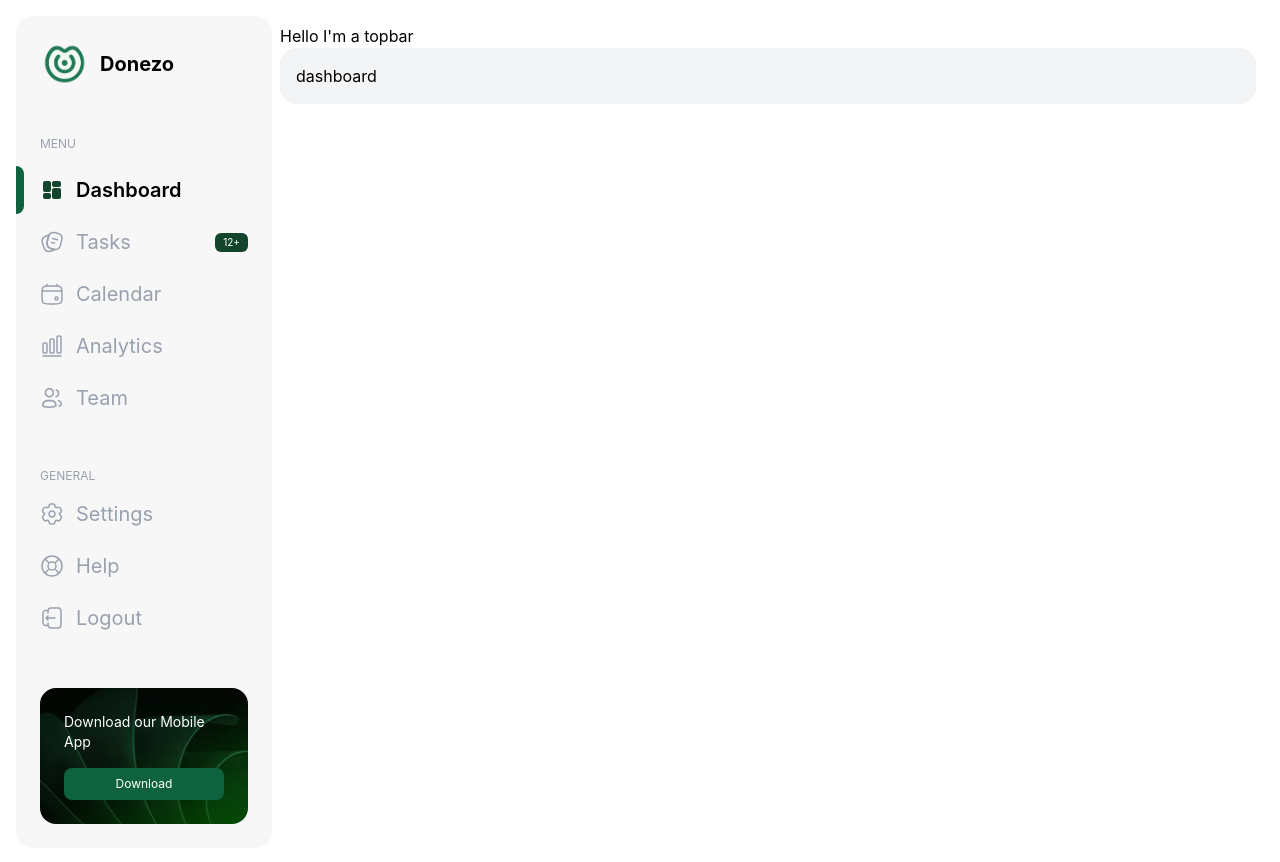
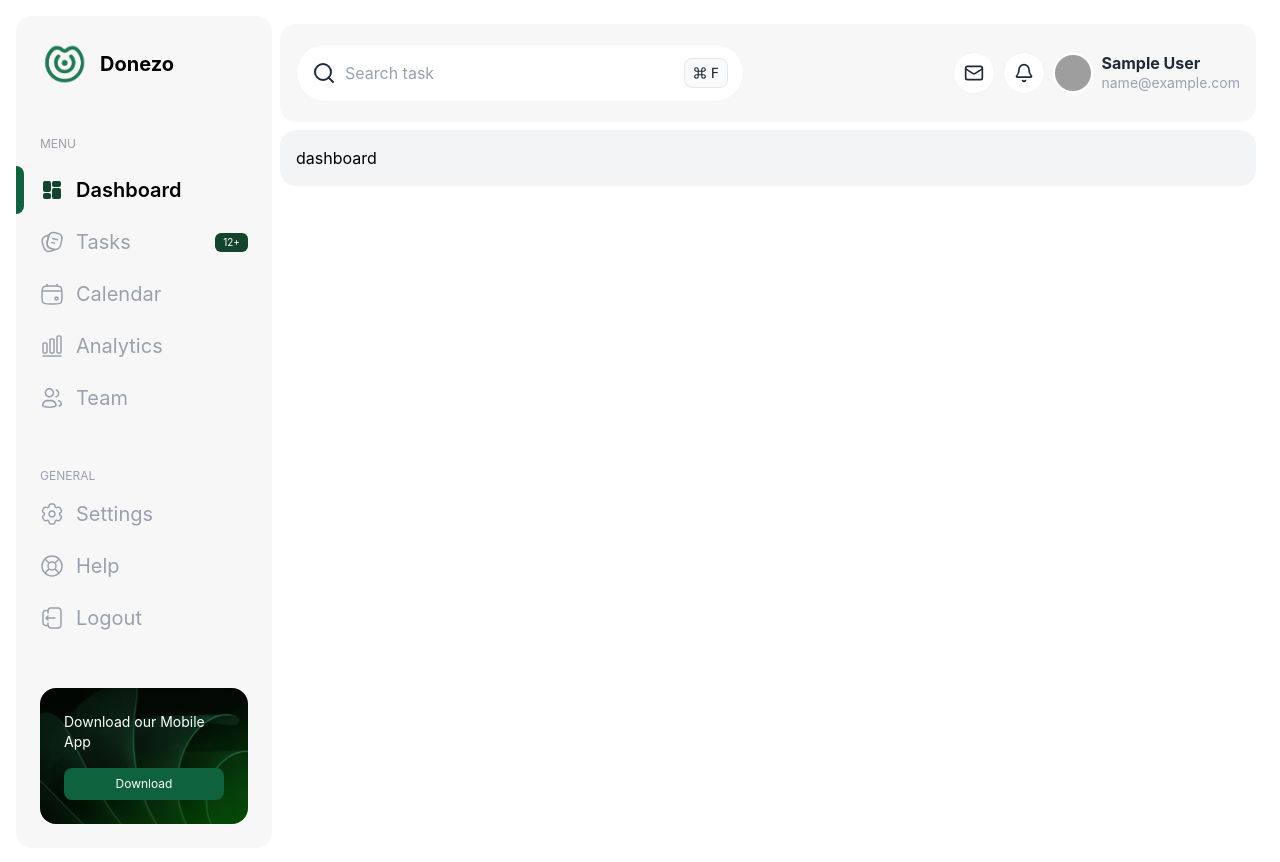
Before and after one commit to shantoopaul/dashboard-task, a React (Vite) app: page /dashboard in a window 1280 px wide. Built offline with nearby package versions, Linux system fonts and the light colour scheme; sample sign-in values are in the browser's storage; grey boxes are pictures that could not be loaded.

Commit message:
add: topbar

```diff
--- a/src/Components/SideNavbar.tsx
+++ b/src/Components/SideNavbar.tsx
@@ -1,5 +1,7 @@
 import { useState } from "react";
 import { Link } from "react-router";
+import { useNavigate } from "react-router-dom";
+import { useAuth } from "../Hooks/useAuth";
 // @ts-expect-error ts-ignore
 import DashboardIcon from "../assets/dashboard.svg?react";
 // @ts-expect-error ts-ignore
@@ -50,9 +52,17 @@ const generalMenuItems: MenuItemType[] = [
   { icon: "logout", label: "Logout", path: "/logout" },
 ];
 
-const MenuItem = ({ item }: { item: MenuItemType }) => {
+const MenuItem = ({
+  item,
+  onLogout,
+}: {
+  item: MenuItemType;
+  onLogout?: () => void;
+}) => {
   const Icon = icons[item.icon];
   const isActive = item.active;
+
+  const isLogout = item.label === "Logout";
 
   return (
     <li className="relative">
@@ -60,15 +70,27 @@ const MenuItem = ({ item }: { item: MenuItemType }) => {
         <span className="absolute -left-6 top-1/2 -translate-y-1/2 h-12 w-2 bg-green2 rounded-r-full" />
       )}
 
+      {isLogout ? (
+        <button
+          onClick={onLogout}
+          className="w-full flex items-center justify-between py-2 text-gray-400 hover:bg-gray-200"
+        >
+          <span className="flex items-center gap-3">
+            <Icon className="w-6 h-6 text-gray-400" />
+            <span className="text-xl">{item.label}</span>
+          </span>
+        </button>
+      ) : (
         <Link
           to={item.path}
-        className={`w-full flex items-center justify-between py-2 transition focus:outline-none focus:ring-2 focus:ring-offset-2 focus:ring-green2
+          className={`w-full flex items-center justify-between py-2
           ${isActive ? "font-semibold" : "text-gray-400 hover:bg-gray-200"}`}
-        aria-current={isActive ? "page" : undefined}
         >
-        <span className="flex items-center justify-center gap-3">
+          <span className="flex items-center gap-3">
             <Icon
-            className={`w-6 h-6 ${isActive ? "text-green3" : "text-gray-400"}`}
+              className={`w-6 h-6 ${
+                isActive ? "text-green3" : "text-gray-400"
+              }`}
             />
             <span className="text-xl">{item.label}</span>
           </span>
@@ -79,12 +101,20 @@ const MenuItem = ({ item }: { item: MenuItemType }) => {
             </span>
           )}
         </Link>
+      )}
     </li>
   );
 };
 
 const Sidebar = () => {
   const [isOpen, setIsOpen] = useState(false);
+  const { logout } = useAuth();
+  const navigate = useNavigate();
+
+  const handleLogout = () => {
+    logout();
+    navigate("/");
+  };
 
   return (
     <>
@@ -126,12 +156,15 @@ const Sidebar = () => {
           <p className="text-xs text-gray-400 uppercase">General</p>
           <ul className="mt-2 space-y-2">
             {generalMenuItems.map((item) => (
-              <MenuItem key={item.label} item={item} />
+              <MenuItem
+                key={item.label}
+                item={item}
+                onLogout={item.label === "Logout" ? handleLogout : undefined}
+              />
             ))}
           </ul>
         </nav>
 
-        {/* Ad Box */}
         <div
           className="bg-[url('/mobileAdBg.png')] bg-cover bg-center rounded-2xl p-6 text-white"
           role="complementary"
--- a/src/Components/Topbar.tsx
+++ b/src/Components/Topbar.tsx
@@ -1,9 +1,50 @@
+import { Search, Bell, Mail, Command } from "lucide-react";
+import { useAuth } from "../Hooks/useAuth";
+
 const Topbar = () => {
+  const { user } = useAuth();
+
   return (
-    <>
-      <h2>Hello I'm a topbar</h2>
-    </>
+    <header className="flex items-center justify-between w-full mb-2 rounded-2xl  bg-bg-gray px-4 py-5 ">
+      <div className="relative w-full max-w-md group">
+        <div className="absolute inset-y-0 left-4 flex items-center pointer-events-none">
+          <Search className="h-6 w-6 text-gray-800 group-focus-within:text-green2 transition-colors" />
+        </div>
+        <input
+          type="text"
+          placeholder="Search task"
+          className="block w-full pl-12 pr-12 py-4 bg-white border border-gray-100 rounded-full placeholder-gray-400 focus:outline-none focus:ring-2 focus:ring-green2/10 focus:border-green2 transition-all"
+        />
+        <div className="absolute inset-y-0 right-4 flex items-center">
+          <kbd className="hidden sm:flex items-center gap-1 px-2 py-1 text-sm font-medium text-gray-800 bg-gray-50 border border-gray-200 rounded-lg">
+            <Command size={14} /> F
+          </kbd>
+        </div>
+      </div>
+
+      <div className="flex items-center gap-2">
+        <button className="p-2.5 bg-white border border-gray-100 rounded-full text-gray-800 hover:bg-gray-50 transition-colors relative">
+          <Mail size={20} />
+        </button>
+        <button className="p-2.5 bg-white border border-gray-100 rounded-full text-gray-800 hover:bg-gray-50 transition-colors relative">
+          <Bell size={20} />
+        </button>
+
+        <div className="w-10 h-10 rounded-full overflow-hidden border-2 border-white">
+          <img
+            src="https://i.pravatar.cc/300"
+            alt="User Avatar"
+            className="w-full h-full object-cover"
+          />
+        </div>
+        <div>
+          <h4 className="font-bold text-gray-800 leading-tight">
+            {user?.name}
+          </h4>
+          <p className="text-sm text-gray-400">{user?.email}</p>
+        </div>
+      </div>
+    </header>
   );
 };
-
 export default Topbar;
--- /dev/null
+++ b/src/api/user.ts
@@ -0,0 +1,14 @@
+import api from "./axios";
+
+export interface UserProfile {
+  id: number;
+  name: string;
+  email: string;
+  status: string;
+  joinDate: string;
+}
+
+export const getUserById = async (id: number): Promise<UserProfile> => {
+  const response = await api.get<UserProfile>(`/api/users/${id}`);
+  return response.data;
+};
--- a/src/context/AuthContext.tsx
+++ b/src/context/AuthContext.tsx
@@ -2,13 +2,20 @@ import { createContext } from "react";
 
 interface User {
   id: number;
+  name: string;
   email: string;
+  status: string;
+  joinDate: string;
   token: string;
 }
 
 interface AuthContextType {
   user: User | null;
-  login: (userData: User) => void;
+  login: (userData: {
+    id: number;
+    email: string;
+    token: string;
+  }) => Promise<void>;
   logout: () => void;
 }
 
--- a/src/context/AuthProvider.tsx
+++ b/src/context/AuthProvider.tsx
@@ -1,5 +1,6 @@
 import { useState, type ReactNode } from "react";
 import { AuthContext, type User } from "./AuthContext";
+import { getUserById } from "../api/user";
 
 interface AuthProviderProps {
   children: ReactNode;
@@ -11,9 +12,24 @@ export function AuthProvider({ children }: AuthProviderProps) {
     return storedUser ? JSON.parse(storedUser) : null;
   });
 
-  const login = (userData: User) => {
-    setUser(userData);
-    localStorage.setItem("user", JSON.stringify(userData));
+  const login = async (userData: {
+    id: number;
+    email: string;
+    token: string;
+  }) => {
+    try {
+      const profile = await getUserById(userData.id);
+
+      const fullUser: User = {
+        ...profile,
+        token: userData.token,
+      };
+
+      setUser(fullUser);
+      localStorage.setItem("user", JSON.stringify(fullUser));
+    } catch (error) {
+      console.error(error);
+    }
   };
 
   const logout = () => {
```
Lines whose indentation alone changed are shown as unchanged.
